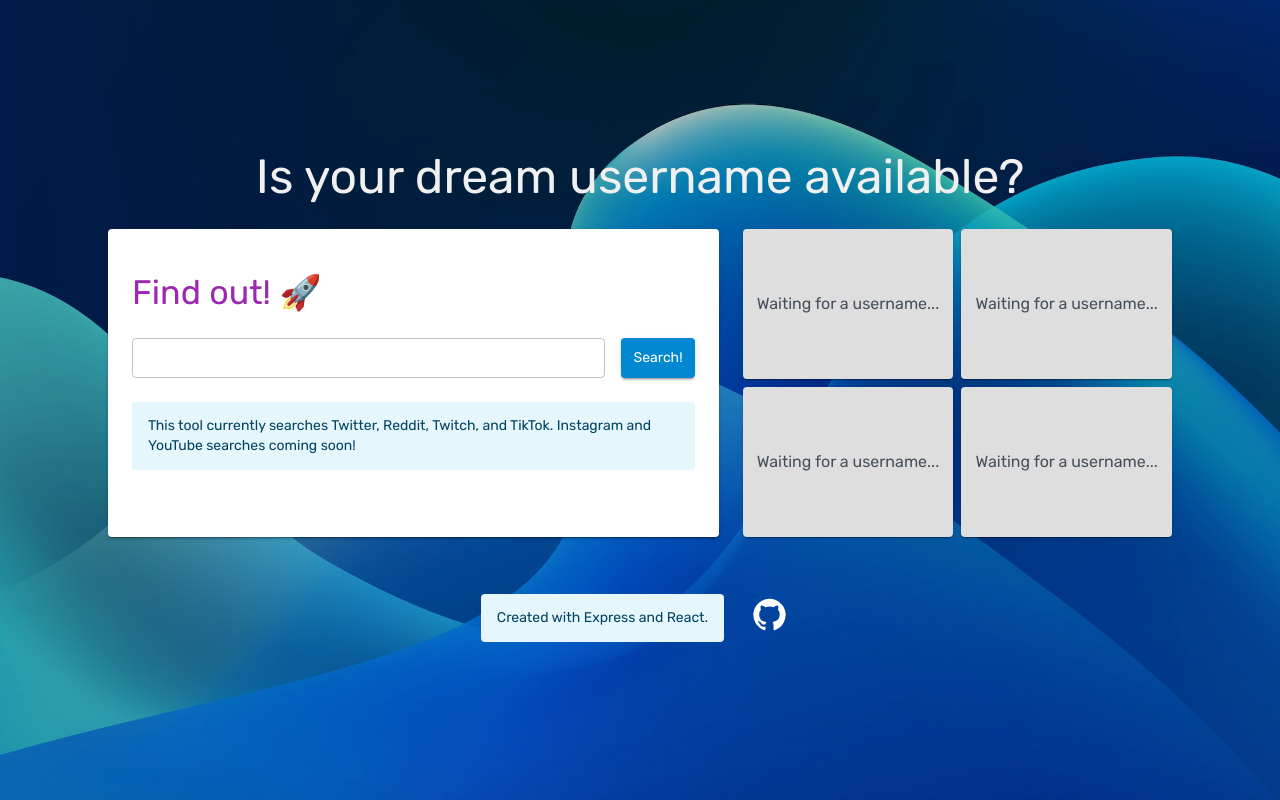
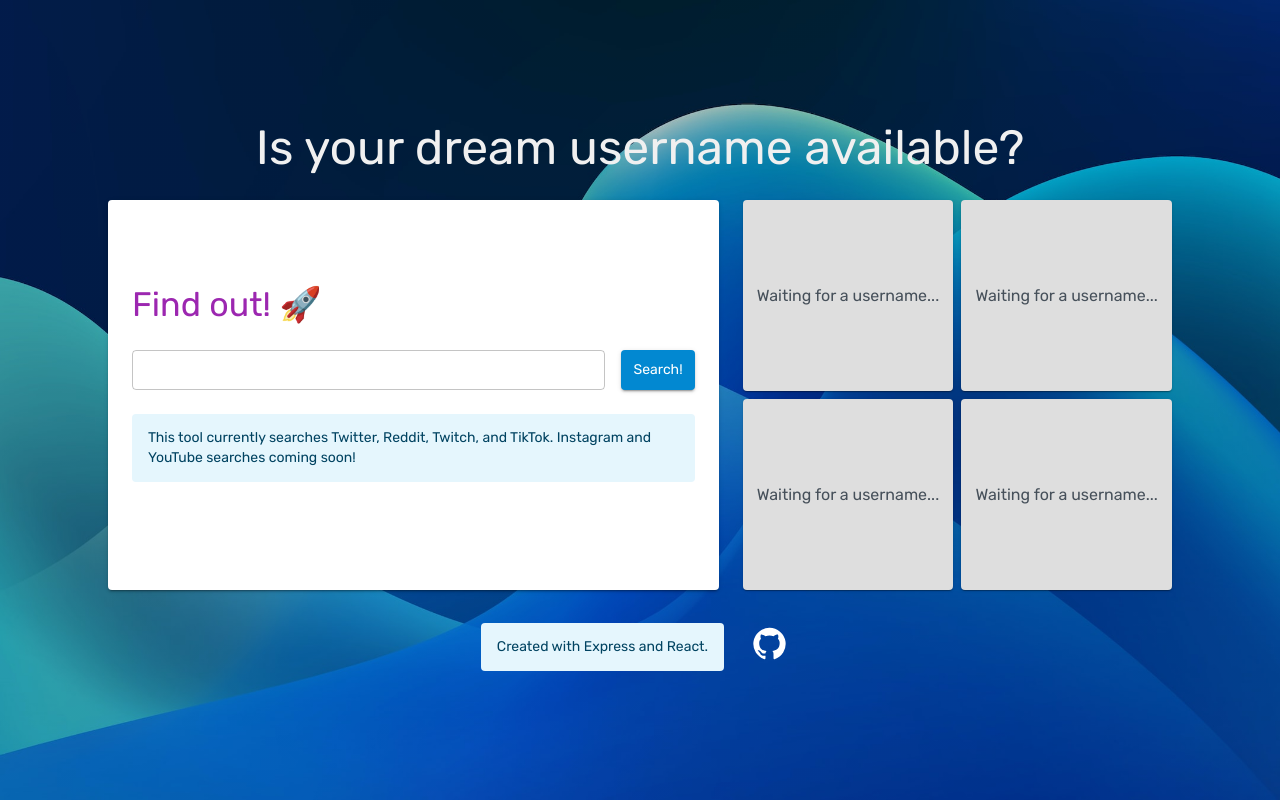
Before and after one commit to maryamkhan14/username-availability-checker, a React (Create React App) app in the folder frontend/: page / in a window 1280 px wide. Built offline with nearby package versions, Linux system fonts and the light colour scheme.

Commit message:
Fixed styling to avoid overflow at the bottom of the page

```diff
--- a/frontend/src/App.js
+++ b/frontend/src/App.js
@@ -9,10 +9,7 @@ function App() {
   return (
     <BrowserRouter>
       <Grid item xs={12} container display="flex" gap={3}>
-        <Grid item xs={12} container display="flex"></Grid>
-        <Grid item xs={12} container display="flex">
-          <Navbar />
-        </Grid>
+        <Navbar />
         <Grid
           item
           xs={12}
@@ -35,8 +32,6 @@ function App() {
         >
           <Footer />
         </Grid>
-
-        <Grid item xs={12} container display="flex"></Grid>
       </Grid>
     </BrowserRouter>
   );
--- a/frontend/src/components/Footer.js
+++ b/frontend/src/components/Footer.js
@@ -4,7 +4,14 @@ import GitHubIcon from "@mui/icons-material/GitHub";
 
 const Footer = () => {
   return (
-    <Grid item id="footer" display="flex" alignItems="flex-start">
+    <Grid
+      item
+      id="footer"
+      display="flex"
+      alignItems="flex-start"
+      justifyContent="center"
+      container
+    >
       <Grid
         item
         id="creation-and-social"
--- a/frontend/src/index.js
+++ b/frontend/src/index.js
@@ -11,6 +11,7 @@ root.render(
       <CssBaseline />
       <Grid
         container
+        className="app-container"
         height="100vh"
         display="flex"
         flexDirection="column"
--- a/frontend/src/pages/Home.js
+++ b/frontend/src/pages/Home.js
@@ -9,7 +9,6 @@ const Home = () => {
       item
       className="home"
       width="85vw"
-      height="100%"
       display="flex"
       flexDirection="row"
       justifySelf="center"
```
